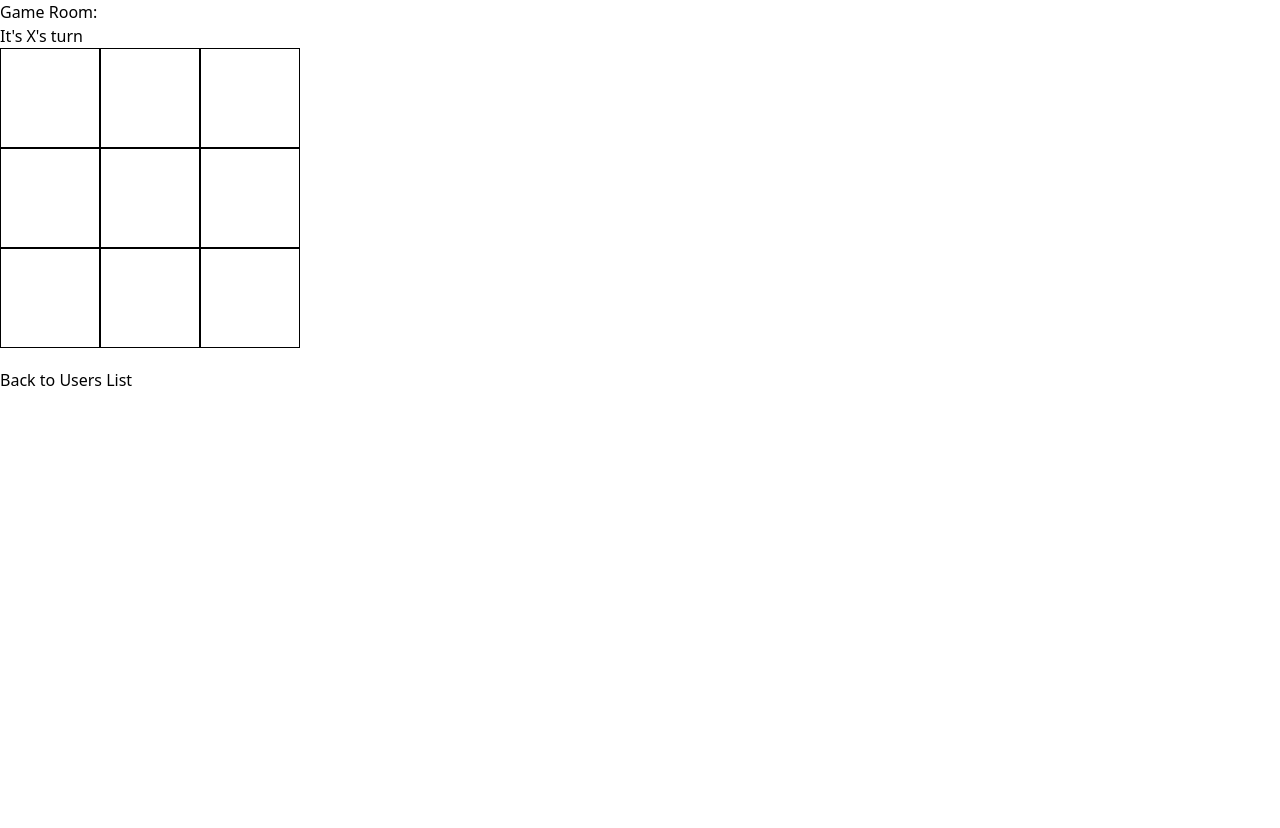
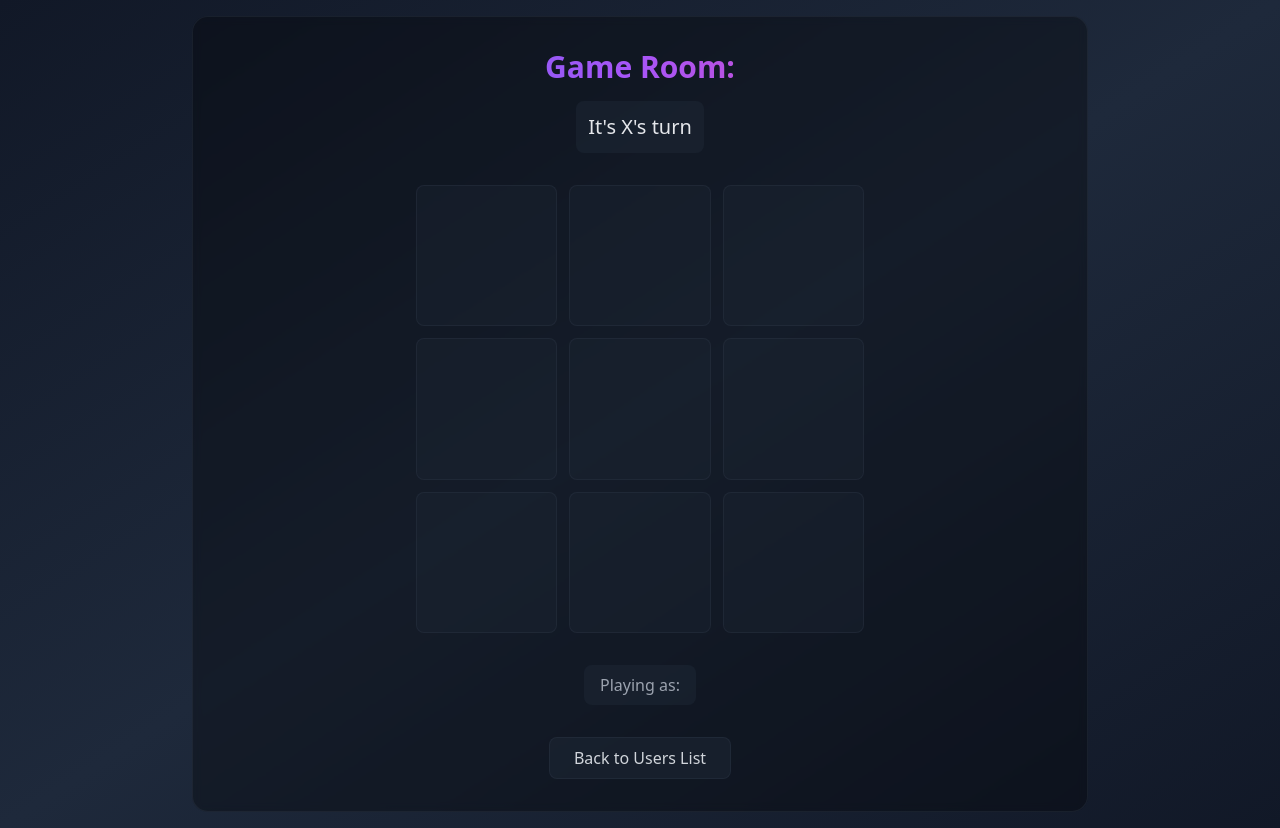
Before and after one commit to nishantb66/TicTacToe, a React (Create React App) app in the folder frontend/: page /game in a window 1280 px wide. Before the commit the page ends 800 px from the top, so only its background shows below. Built offline with nearby package versions, Linux system fonts and the light colour scheme; no server answers.

Commit message:
UI-gameboard page

```diff
--- a/frontend/src/components/GameBoard.js
+++ b/frontend/src/components/GameBoard.js
@@ -1,6 +1,7 @@
 import React, { useState, useEffect } from "react";
 import { useParams, useNavigate } from "react-router-dom";
 import { io } from "socket.io-client";
+import { toast, Toaster } from "react-hot-toast";
 
 const GameBoard = () => {
   const { roomId } = useParams();
@@ -35,6 +36,14 @@ const GameBoard = () => {
     newSocket.on("gameOver", ({ message, board }) => {
       setBoard(board);
       setMessage(message);
+      toast(message, {
+        icon: message.includes("won") ? "🏆" : "🤝",
+        style: {
+          background: "#1f2937",
+          color: "#fff",
+          border: "1px solid rgba(107, 114, 128, 0.3)",
+        },
+      });
     });
 
     // Handle room full error
@@ -51,6 +60,13 @@ const GameBoard = () => {
     };
   }, [roomId, username]);
 
+    const getSymbolClass = (value) => {
+      if (!value) return "";
+      return value === "X"
+        ? "bg-gradient-to-r from-indigo-500 to-purple-500 bg-clip-text text-transparent"
+        : "bg-gradient-to-r from-pink-500 to-rose-500 bg-clip-text text-transparent";
+    };
+
   const handleCellClick = (index) => {
     if (!socket) return; // Ensure socket exists
     if (board[index] || turn !== playerSymbol) return;
@@ -63,32 +79,71 @@ const GameBoard = () => {
   };
 
   return (
-    <div>
-      <h2>Game Room: {roomId}</h2>
-      <h3>{message || `It's ${turn}'s turn`}</h3>
-      <div style={{ display: "grid", gridTemplateColumns: "repeat(3, 100px)" }}>
+    <div className="min-h-screen bg-gradient-to-br from-gray-900 via-slate-800 to-gray-900 flex items-center justify-center p-4">
+      <Toaster position="top-center" />
+
+      <div className="w-full max-w-4xl">
+        <div className="bg-black/30 backdrop-blur-sm rounded-2xl border border-gray-700/30 p-8">
+          {/* Header Section */}
+          <div className="text-center mb-8 space-y-4">
+            <h2 className="text-3xl font-bold bg-gradient-to-r from-indigo-500 via-purple-500 to-pink-500 bg-clip-text text-transparent">
+              Game Room: {roomId}
+            </h2>
+            <div className="bg-gray-800/50 rounded-lg p-3 inline-block">
+              <h3 className="text-xl text-gray-200">
+                {message || `It's ${turn}'s turn`}
+              </h3>
+            </div>
+          </div>
+
+          {/* Game Board */}
+          <div className="grid grid-cols-3 gap-3 max-w-md mx-auto">
             {board?.map((cell, index) => (
               <div
                 key={index}
                 onClick={() => handleCellClick(index)}
-            style={{
-              width: "100px",
-              height: "100px",
-              border: "1px solid black",
-              display: "flex",
-              justifyContent: "center",
-              alignItems: "center",
-              fontSize: "24px",
-              cursor: cell || turn !== playerSymbol ? "not-allowed" : "pointer",
-            }}
+                className={`
+                  aspect-square flex items-center justify-center
+                  text-5xl md:text-6xl font-bold
+                  bg-gray-800/30 border border-gray-700/30
+                  rounded-lg cursor-pointer
+                  transition-all duration-300
+                  ${
+                    !cell && turn === playerSymbol
+                      ? "hover:bg-gray-700/30 hover:scale-[1.02]"
+                      : "cursor-not-allowed"
+                  }
+                `}
               >
-            {cell}
+                <span className={getSymbolClass(cell)}>{cell}</span>
               </div>
             ))}
           </div>
-      <button onClick={handleBackToUsers} style={{ marginTop: "20px" }}>
+
+          {/* Player Info */}
+          <div className="mt-8 text-center">
+            <div className="inline-block bg-gray-800/50 rounded-lg px-4 py-2">
+              <span className="text-gray-400">Playing as: </span>
+              <span className={getSymbolClass(playerSymbol)}>
+                {playerSymbol}
+              </span>
+            </div>
+          </div>
+
+          {/* Back Button */}
+          <div className="mt-8 text-center">
+            <button
+              onClick={handleBackToUsers}
+              className="px-6 py-2 bg-gray-800/50 hover:bg-gray-700/50
+                border border-gray-700/30 rounded-lg
+                transition-all duration-300 hover:scale-[1.02]
+                text-gray-300 hover:text-white"
+            >
               Back to Users List
             </button>
+          </div>
+        </div>
+      </div>
     </div>
   );
 };
```
Lines whose indentation alone changed are shown as unchanged.
